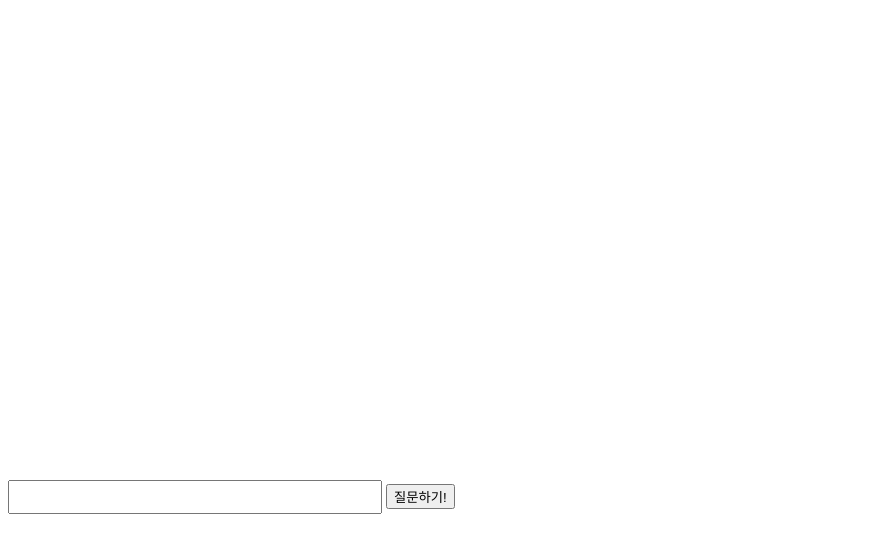
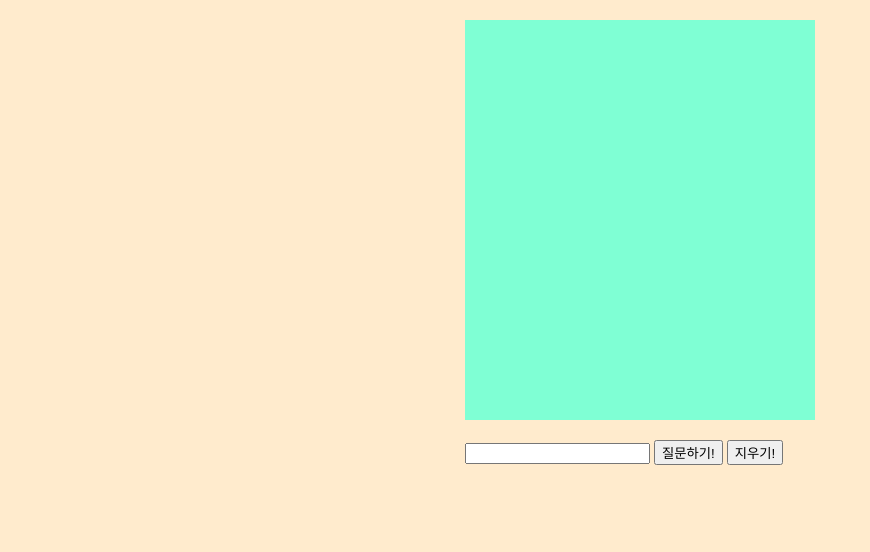
Before and after one commit to bardnia/miniproject, a plain HTML site: page first project/index.html in a window 1280 px wide. Shown: the whole page, without its empty margins (0-870 px from the left). Drawn offline with Linux system fonts and the light colour scheme.

Commit message:
Add files via upload

```diff
--- a/first project/index.html
+++ b/first project/index.html
@@ -8,13 +8,16 @@
     <link rel="stylesheet" href="./main.css">
 </head>
 <body>
-    <div class="container">
+    <div>
         <div class="answer"></div>
         <form>
-            <input type="text" class="question">
-            <button type="submit">질문하기!</button>
+            <div class="question">
+                <input type="text">
+                <button type="submit">질문하기!</button>
+                <button type="submit">지우기!</button>
+            </div>
         </form>
-    </div>
+    </div class="test">
     <script >
         const $input = document.querySelector('input')
         const $button = document.querySelector('button')
@@ -23,7 +26,7 @@
         const data = []
         data.push({
             "role": "system",
-            "content": "assistant대화한다."
+            "content": "assistant는 전문가다."
         })
 
         const url = `https://estsoft-openai-api.jejucodingcamp.workers.dev/`
--- a/first project/main.css
+++ b/first project/main.css
@@ -1,18 +1,24 @@
+body{
+    background-color: blanchedalmond;
+}
+
+.container{
+    background-color: aliceblue;
+}
+
 .question {
     width: 350px;
-    height: 10px;
     margin: 20px auto;
-    padding: 10px;
-    align-self: end;
 }
+
 .button{
-    display: flex;
-    justify-content: flex-end;
+    display: inline-block;
 }
 
 .answer {
+    background-color: aquamarine;
     width: 350px;
     height: 400px;
     margin: 20px auto;
-    padding: 10px;
+    overflow-y: scroll;
 }
```
